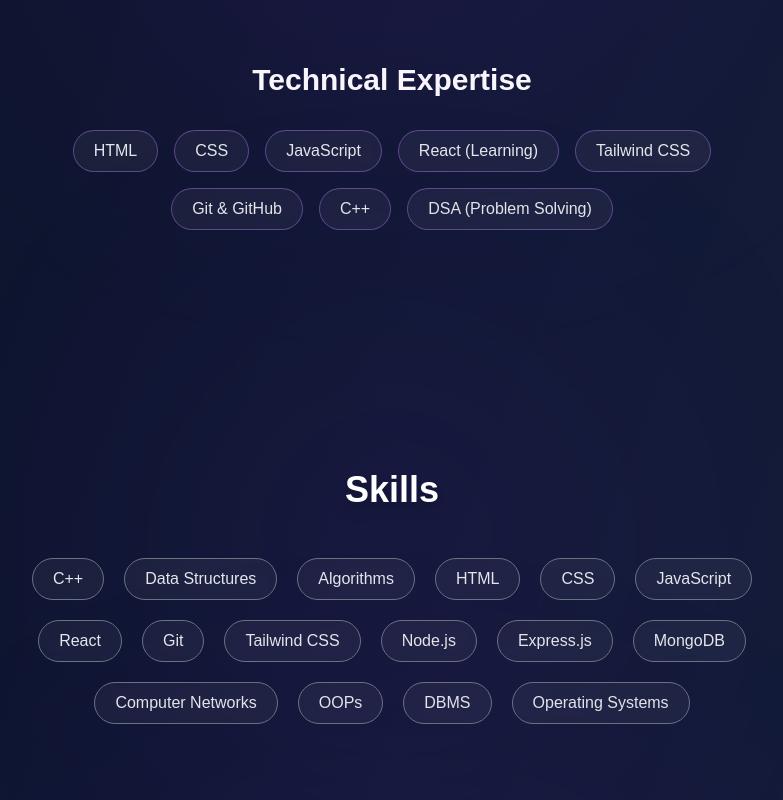
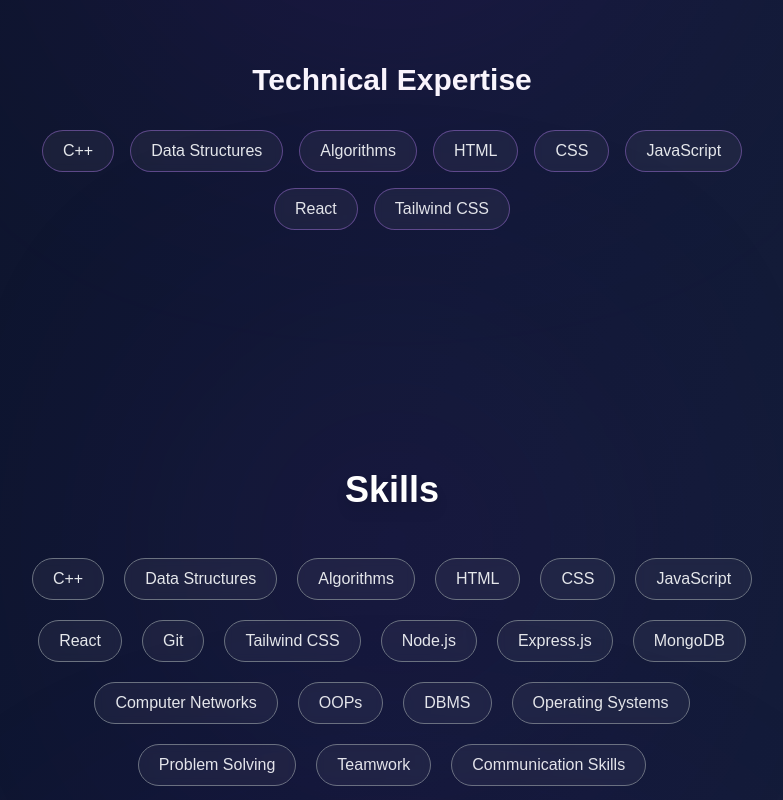
Before and after one commit to keshavskn123/Portfolio, a React (Vite) app: page / in a window 1280 px wide. Shown: the part 1220-2020 px from the top of the page, without its empty margins (248-1031 px from the left). Built offline with nearby package versions, Linux system fonts and the light colour scheme.

Commit message:
Update skills

```diff
--- a/src/components/About.jsx
+++ b/src/components/About.jsx
@@ -2,8 +2,8 @@
 
 export default function About() {
   const skills = [
-    "HTML", "CSS", "JavaScript", "React (Learning)", "Tailwind CSS",
-    "Git & GitHub", "C++", "DSA (Problem Solving)"
+    "C++", "Data Structures", "Algorithms",
+    "HTML", "CSS", "JavaScript", "React", "Tailwind CSS",
   ];
 
   return (
--- a/src/components/Skills.jsx
+++ b/src/components/Skills.jsx
@@ -8,6 +8,7 @@
     "Node.js", "Express.js", "MongoDB",
     "Computer Networks",
     "OOPs", "DBMS", "Operating Systems",
+    "Problem Solving", "Teamwork", "Communication Skills"
   ];
 
   return (
```
